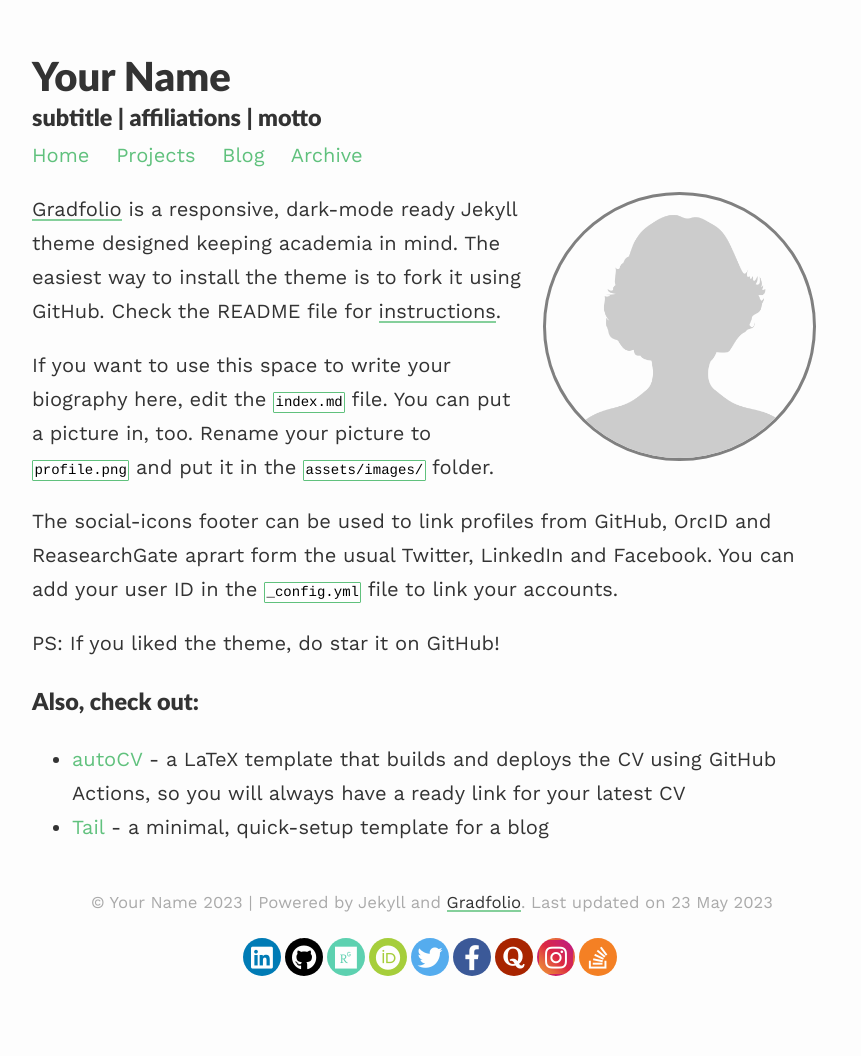
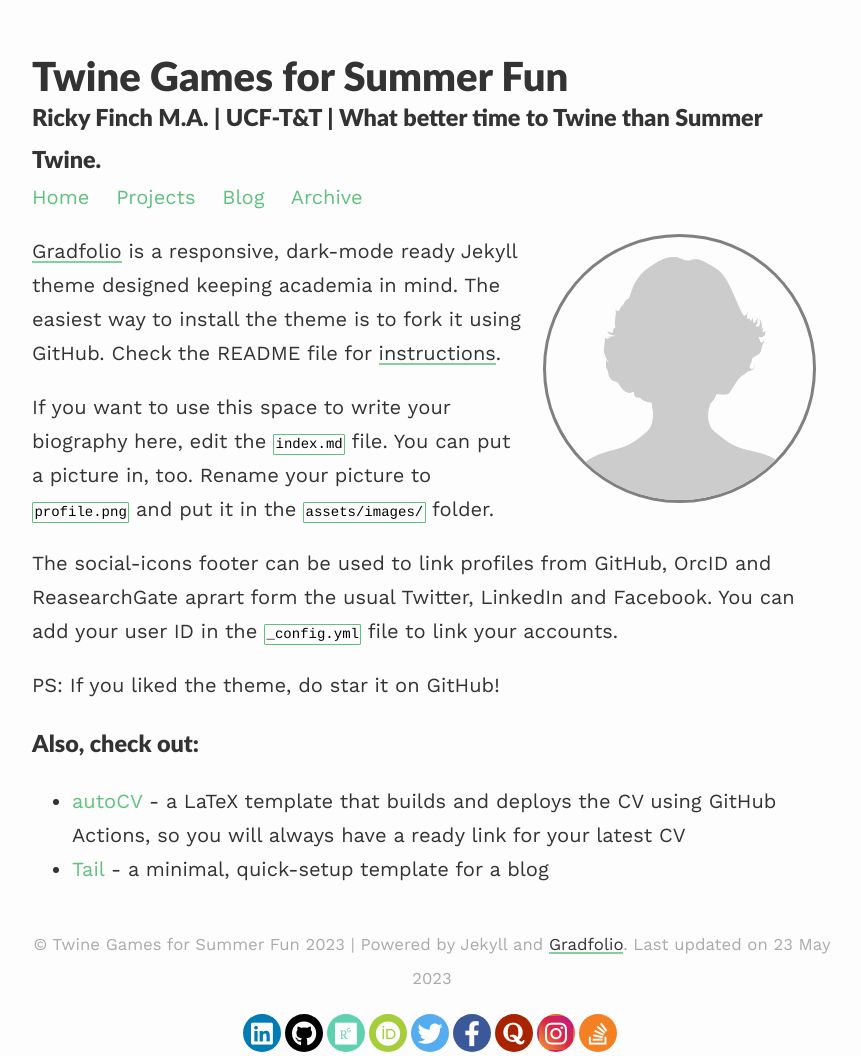
Before and after one commit to rafinch55/Twine-Fun-Time, a Jekyll site: the page built from index.md, in a window 1280 px wide. Shown: the whole page, without its empty margins (208-1069 px from the left). Built offline with Jekyll 4.4.1, drawn with Linux system fonts in a browser that asks for light colours; nearby versions of some CDN libraries; before the commit the page ends 980 px from its top, so only the background shows below that.

Commit message:
Basic infor

```diff
--- a/_config.yml
+++ b/_config.yml
@@ -1,7 +1,7 @@
 ### your site title here
 
-title: Your Name
-description: subtitle | affiliations | motto
+title: Twine Games for Summer Fun
+description: Ricky Finch M.A. | UCF-T&T | What better time to Twine than Summer Twine.
 
 baseurl: /gradfolio #name of GitHub repository
 url: "" #custom url to be used instead of GitHub repository
```
